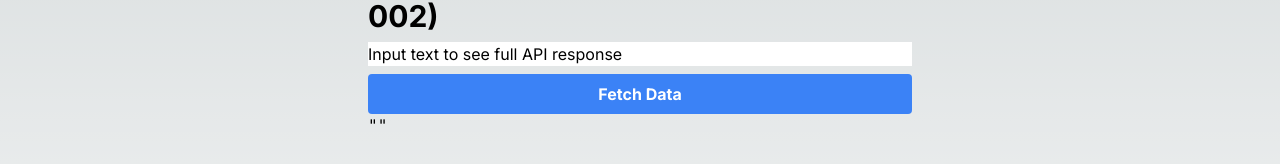
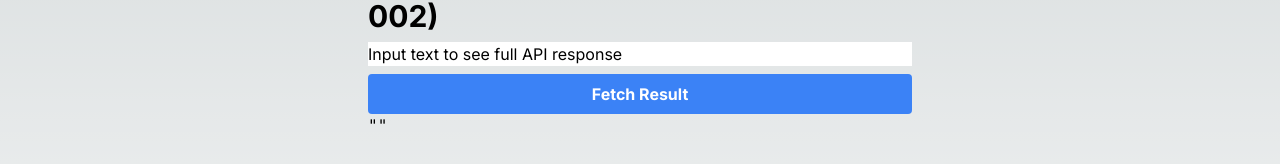
Before and after one commit to samuelahmed/openAItest, a Next.js app: page / in a window 1280 px wide. Shown: the part 190-354 px from the top of the page. Built offline with nearby package versions, Linux system fonts and the light colour scheme.

Commit message:
add loading states

```diff
--- a/src/app/components/completion.js
+++ b/src/app/components/completion.js
@@ -3,11 +3,14 @@
 import { useState } from "react";
 
 export default function Completion() {
-
   const [result, setResult] = useState("");
-  const [clientContent, setClientContent] = useState("Input text to see full API response");
+  const [clientContent, setClientContent] = useState(
+    "Input text to see full API response"
+  );
+  const [isLoading, setIsLoading] = useState(false);
 
   const fetchData = async () => {
+    setIsLoading(true);
     const response = await fetch("/api/completion", {
       method: "POST",
       headers: {
@@ -17,6 +20,7 @@ export default function Completion() {
     });
     const data = await response.json();
     setResult(data);
+    setIsLoading(false);
   };
 
   return (
@@ -29,10 +33,13 @@ export default function Completion() {
           onChange={(e) => setClientContent(e.target.value)}
         />
         <button
-          className="bg-blue-500 hover:bg-blue-700 text-white font-bold py-2 px-4 rounded"
+          className={`font-bold py-2 px-4 rounded ${
+            isLoading ? "bg-gray-500" : "bg-blue-500 hover:bg-blue-700"
+          } text-white`}
           onClick={fetchData}
+          disabled={isLoading}
         >
-          Fetch Data
+          {isLoading ? "Loading..." : "Fetch Result"}
         </button>
       </div>
       <pre className="overflow-auto max-w-7xl">
--- a/src/app/components/embedding.js
+++ b/src/app/components/embedding.js
@@ -8,8 +8,10 @@ export default function Embedding() {
   const [clientContent, setClientContent] = useState(
     "Input text to see full API response"
   );
+  const [isLoading, setIsLoading] = useState(false);
 
   const fetchData = async () => {
+    setIsLoading(true);
     const response = await fetch("/api/embedding", {
       method: "POST",
       headers: {
@@ -20,6 +22,7 @@ export default function Embedding() {
 
     const data = await response.json();
     setResult(data);
+    setIsLoading(false);
   };
 
   return (
@@ -34,10 +37,13 @@ export default function Embedding() {
           onChange={(e) => setClientContent(e.target.value)}
         />
         <button
-          className="bg-blue-500 hover:bg-blue-700 text-white font-bold py-2 px-4 rounded"
+          className={`font-bold py-2 px-4 rounded ${
+            isLoading ? "bg-gray-500" : "bg-blue-500 hover:bg-blue-700"
+          } text-white`}
           onClick={fetchData}
+          disabled={isLoading}
         >
-          Fetch Data
+          {isLoading ? "Loading..." : "Fetch Result"}
         </button>
       </div>
       <pre>{JSON.stringify(result, null, 2)}</pre>
--- a/src/app/components/image.js
+++ b/src/app/components/image.js
@@ -8,8 +8,10 @@ export default function ImageC() {
   const [clientContent, setClientContent] = useState(
     "Input text to see full API response"
   );
+  const [isLoading, setIsLoading] = useState(false);
 
   const fetchData = async () => {
+    setIsLoading(true);
     const response = await fetch("/api/image", {
       method: "POST",
       headers: {
@@ -19,6 +21,7 @@ export default function ImageC() {
     });
     const data = await response.json();
     setResult(data);
+    setIsLoading(false);
   };
 
   return (
@@ -31,10 +34,13 @@ export default function ImageC() {
           onChange={(e) => setClientContent(e.target.value)}
         />
         <button
-          className="bg-blue-500 hover:bg-blue-700 text-white font-bold py-2 px-4 rounded"
+          className={`font-bold py-2 px-4 rounded ${
+            isLoading ? "bg-gray-500" : "bg-blue-500 hover:bg-blue-700"
+          } text-white`}
           onClick={fetchData}
+          disabled={isLoading}
         >
-          Fetch Data
+          {isLoading ? "Loading..." : "Fetch Result"}
         </button>
       </div>
       <pre className="overflow-auto max-w-7xl">
--- a/src/app/components/speech.js
+++ b/src/app/components/speech.js
@@ -5,11 +5,16 @@ import { useState, useRef } from "react";
 export default function Speech() {
 
   const audioRef = useRef();
-  const [clientContent, setClientContent] = useState("Input text to see full API response");
+  const [clientContent, setClientContent] = useState(
+    "Input text to see full API response"
+  );
   const [voice, setVoice] = useState("alloy");
+  const [isLoading, setIsLoading] = useState(false);
+
   const voiceList = ["alloy", "echo", "fable", "onyx", "nova", "shimmer"];
 
   const fetchData = async () => {
+    setIsLoading(true);
     const response = await fetch("/api/speech", {
       method: "POST",
       headers: {
@@ -20,6 +25,7 @@ export default function Speech() {
     const blob = await response.blob();
     const url = URL.createObjectURL(blob);
     audioRef.current.src = url;
+    setIsLoading(false);
   };
 
   return (
@@ -32,10 +38,13 @@ export default function Speech() {
           onChange={(e) => setClientContent(e.target.value)}
         />
         <button
-          className="bg-blue-500 hover:bg-blue-700 text-white font-bold py-2 px-4 rounded"
+          className={`font-bold py-2 px-4 rounded ${
+            isLoading ? "bg-gray-500" : "bg-blue-500 hover:bg-blue-700"
+          } text-white`}
           onClick={fetchData}
+          disabled={isLoading}
         >
-          Fetch Data
+          {isLoading ? "Loading..." : "Fetch Result"}
         </button>
         <select onChange={(e) => setVoice(e.target.value)}>
           {voiceList.map((voice) => (
```
